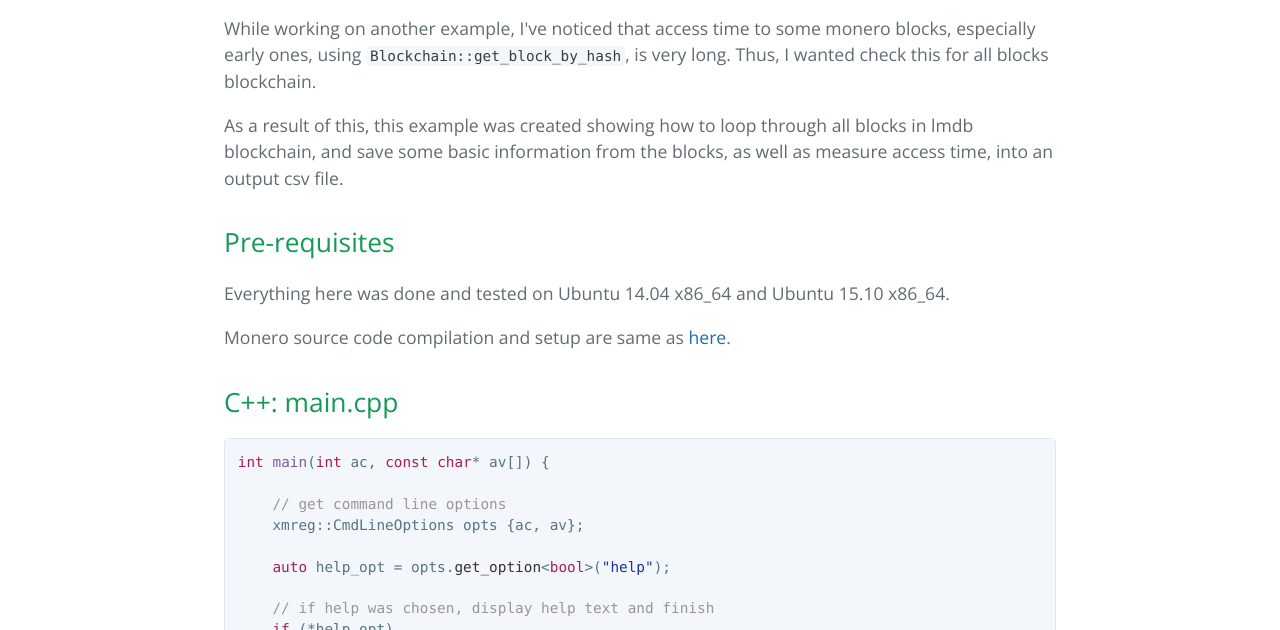
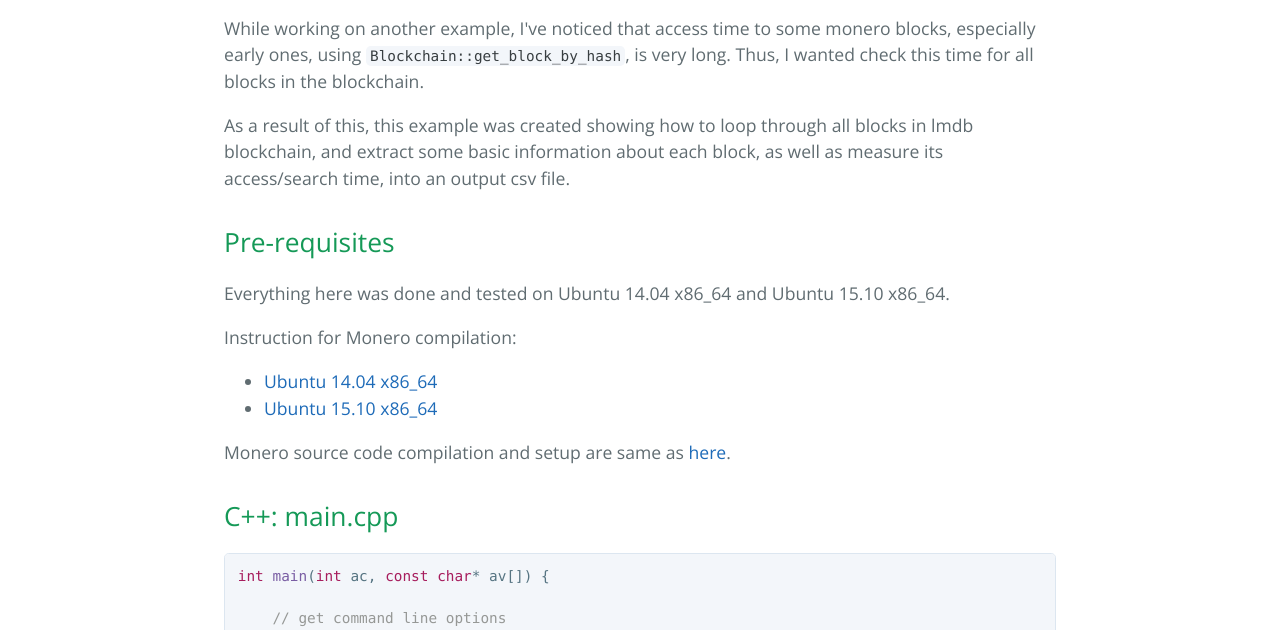
Before and after one commit to moneroexamples/block-access-time, a plain HTML site: page index.html in a window 1280 px wide. Shown: the part 470-1100 px from the top of the page. Drawn offline with nearby package versions, Linux system fonts and the light colour scheme.

```diff
--- a/index.html
+++ b/index.html
@@ -24,17 +24,24 @@
 
 <p>While working on another example, I've noticed that access time to some
 monero blocks, especially early ones, using <code>Blockchain::get_block_by_hash</code>,
-is very long. Thus, I wanted check this for all blocks  blockchain.</p>
+is very long. Thus, I wanted check this time for all blocks in the blockchain.</p>
 
 <p>As a result of this, this example was created showing how to loop through all
-blocks in lmdb blockchain, and save some basic information from the blocks,
-as well as measure access time, into an output csv file.</p>
+blocks in lmdb blockchain, and extract some basic information about each block,
+as well as measure its access/search time, into an output csv file.</p>
 
 <h2>
 <a id="pre-requisites" class="anchor" href="#pre-requisites" aria-hidden="true"><span class="octicon octicon-link"></span></a>Pre-requisites</h2>
 
 <p>Everything here was done and tested on
 Ubuntu 14.04 x86_64 and Ubuntu 15.10 x86_64.</p>
+
+<p>Instruction for Monero compilation:</p>
+
+<ul>
+<li><a href="http://moneroexamples.github.io/compile-monero-ubuntu/">Ubuntu 14.04 x86_64</a></li>
+<li><a href="http://moneroexamples.github.io/compile-monero-ubuntu-1510/">Ubuntu 15.10 x86_64</a></li>
+</ul>
 
 <p>Monero source code compilation and setup are same as <a href="http://moneroexamples.github.io/access-blockchain-in-cpp/">here</a>.</p>
 
```
Also changed, not shown: params.json (+1 -1 lines).
